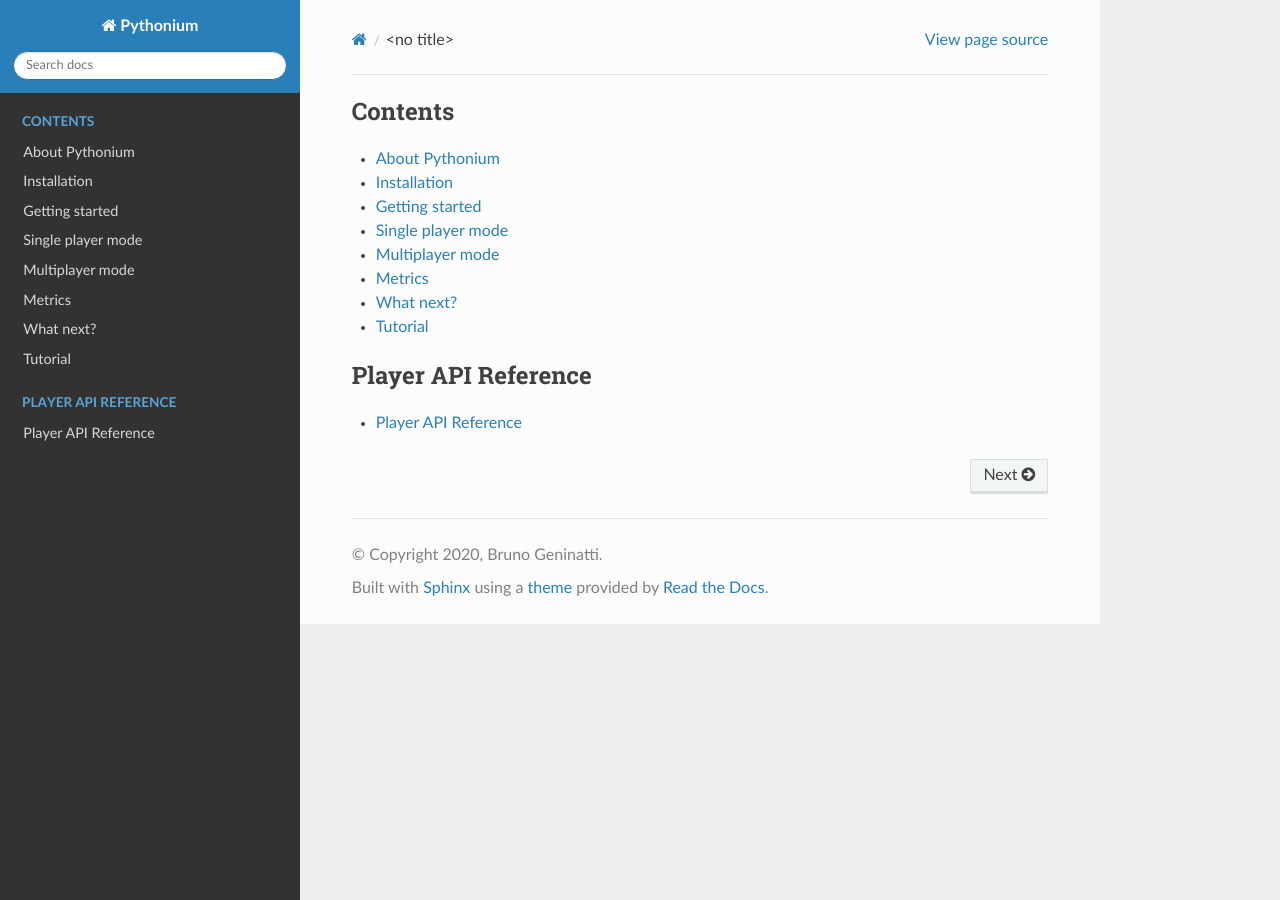
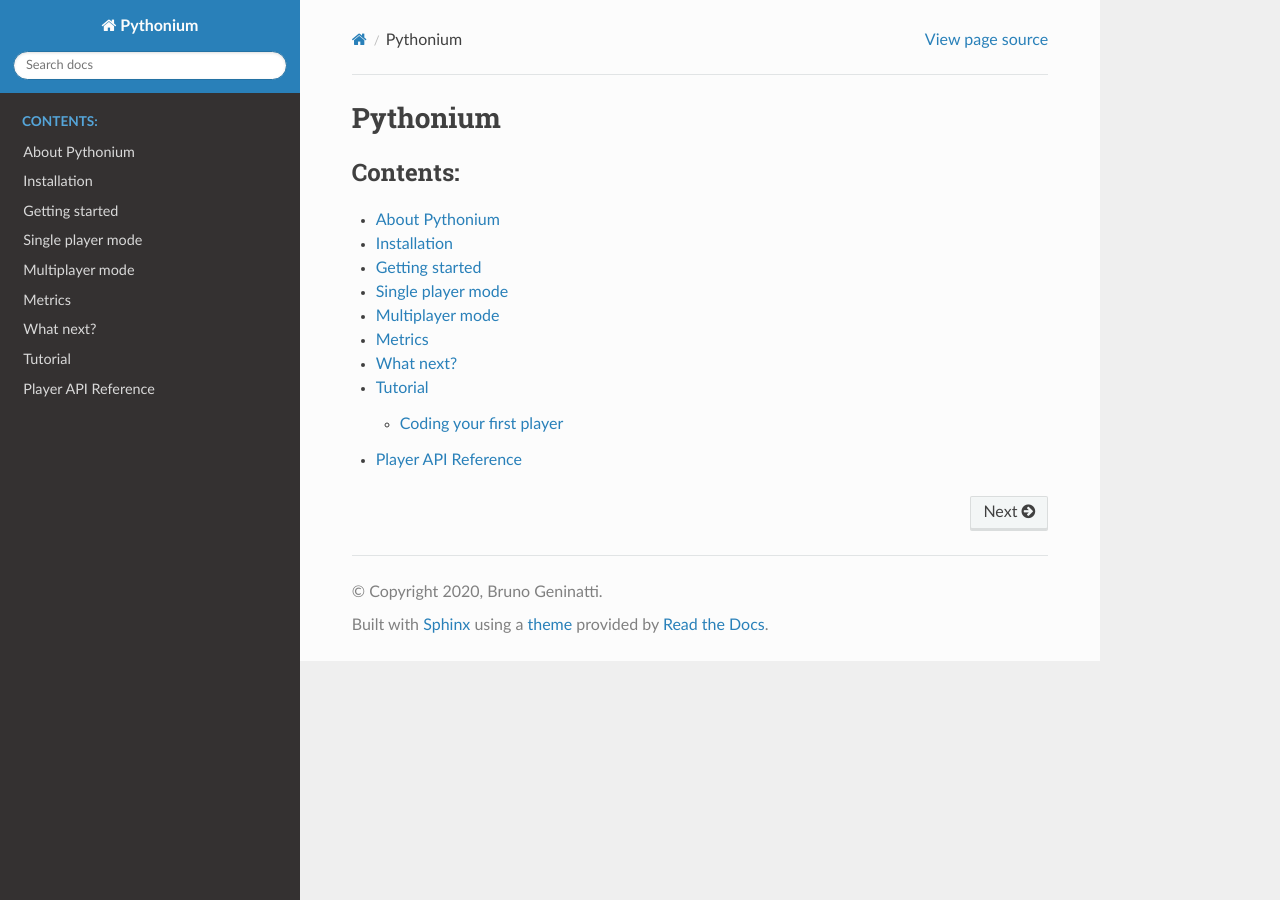
Before and after one commit to Bgeninatti/pythonium, a Sphinx documentation site: the page built from docs/source/index.rst, in a window 1280 px wide. Built offline with Sphinx 7.4.7 and the Read the Docs theme 2.0.0, drawn with Linux system fonts in a browser that asks for light colours.

Commit message:
docs: fix indexes
issue #5

```diff
--- a/docs/source/index.rst
+++ b/docs/source/index.rst
@@ -3,18 +3,15 @@
    You can adapt this file completely to your liking, but it should at least
    contain the root `toctree` directive.
 
-.. toctree::
-   :maxdepth: 1
-   :caption: Contents
-
-   about
-   tutorial
-
+Pythonium
+==========
 
 
 
 .. toctree::
-   :maxdepth: 2
-   :caption: Player API Reference
+    :maxdepth: 2
+    :caption: Contents:
 
-   api
+    about
+    tutorial
+    api
--- a/docs/source/tutorial.rst
+++ b/docs/source/tutorial.rst
@@ -4,4 +4,8 @@
 ========
 
 
-1. :doc:`tutorial/01_first_player`
+.. toctree::
+    :maxdepth: 2
+    :caption: Contents:
+
+    tutorial/01_first_player
```
